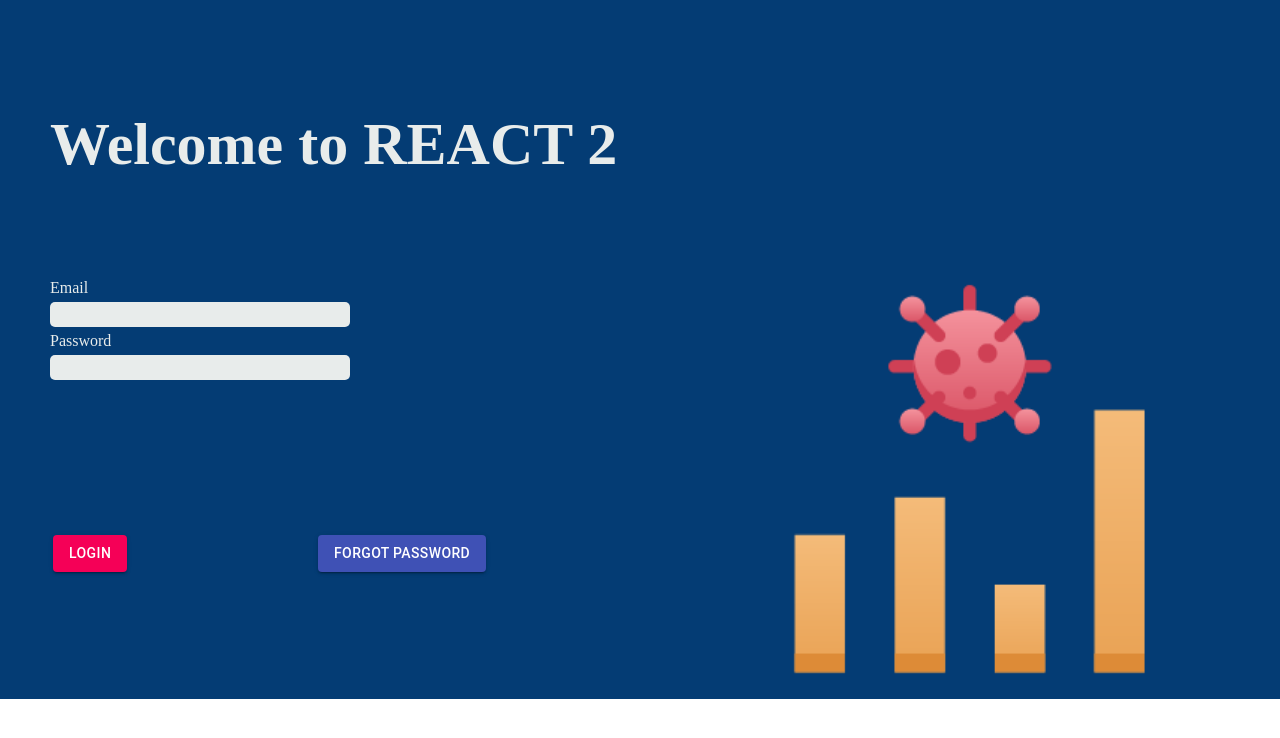
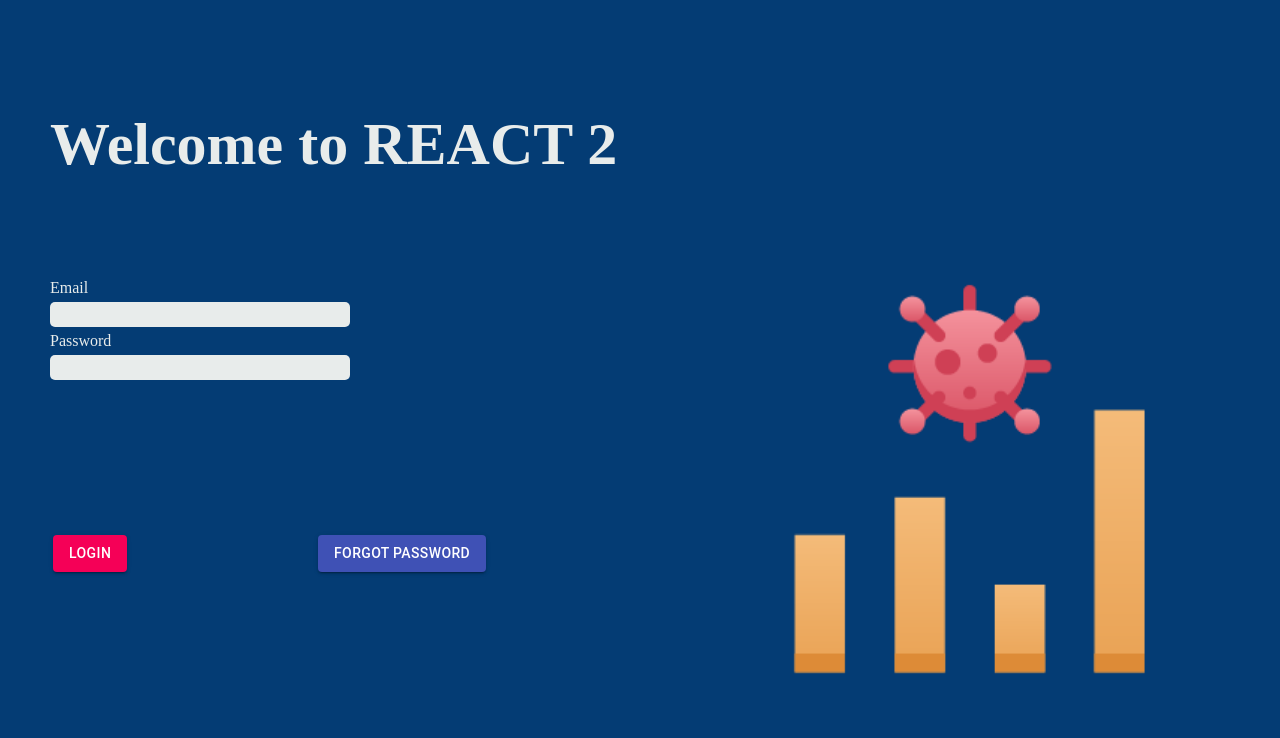
Before and after one commit to Benedict-Carling/Programming3-Frontend, a React (Create React App) app: page / in a window 1280 px wide. Shown: the top 738 px of the page. Built offline with nearby package versions, Linux system fonts and the light colour scheme.

Commit message:
Background adjusted of Log In page

```diff
--- a/src/components/auth/Login.css
+++ b/src/components/auth/Login.css
@@ -1,6 +1,7 @@
 
  .Login {
     background-color: #043c74;
+    height: 1080px;
   }
 
   .Login form {
```
